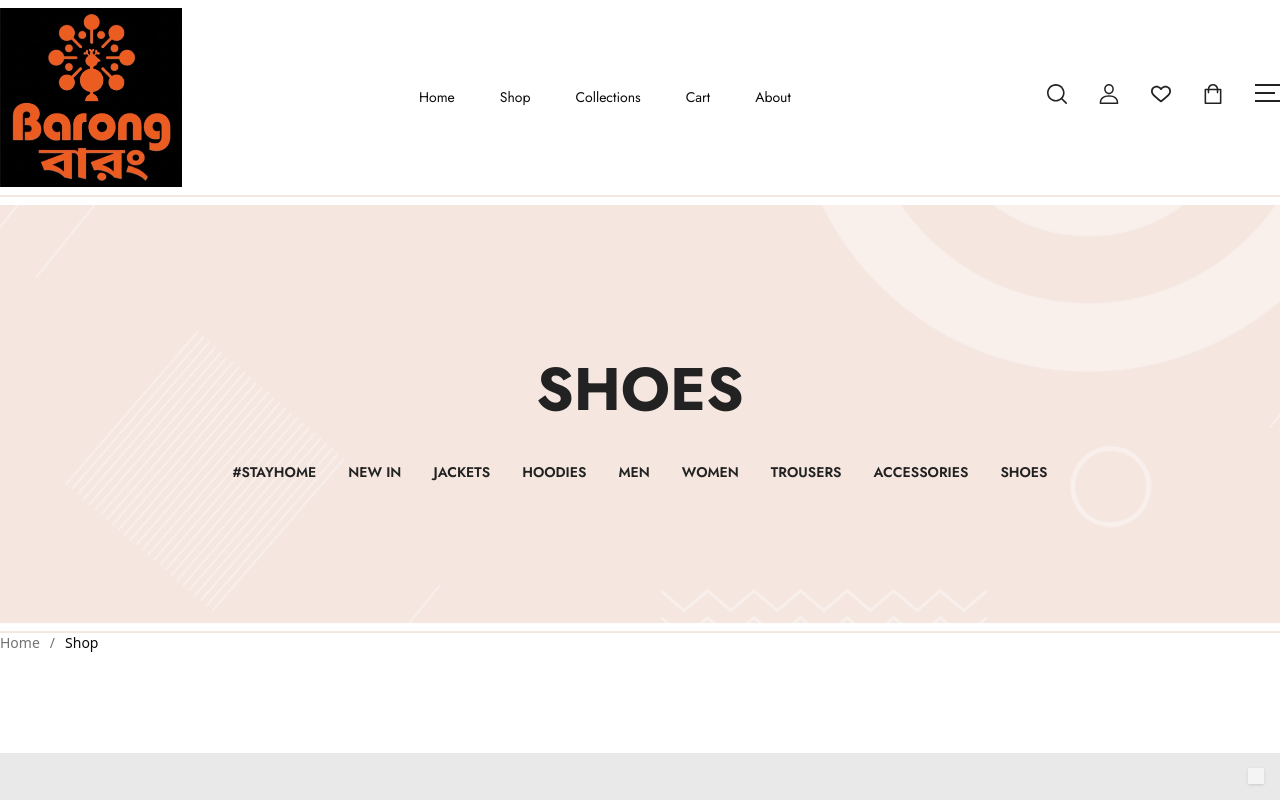
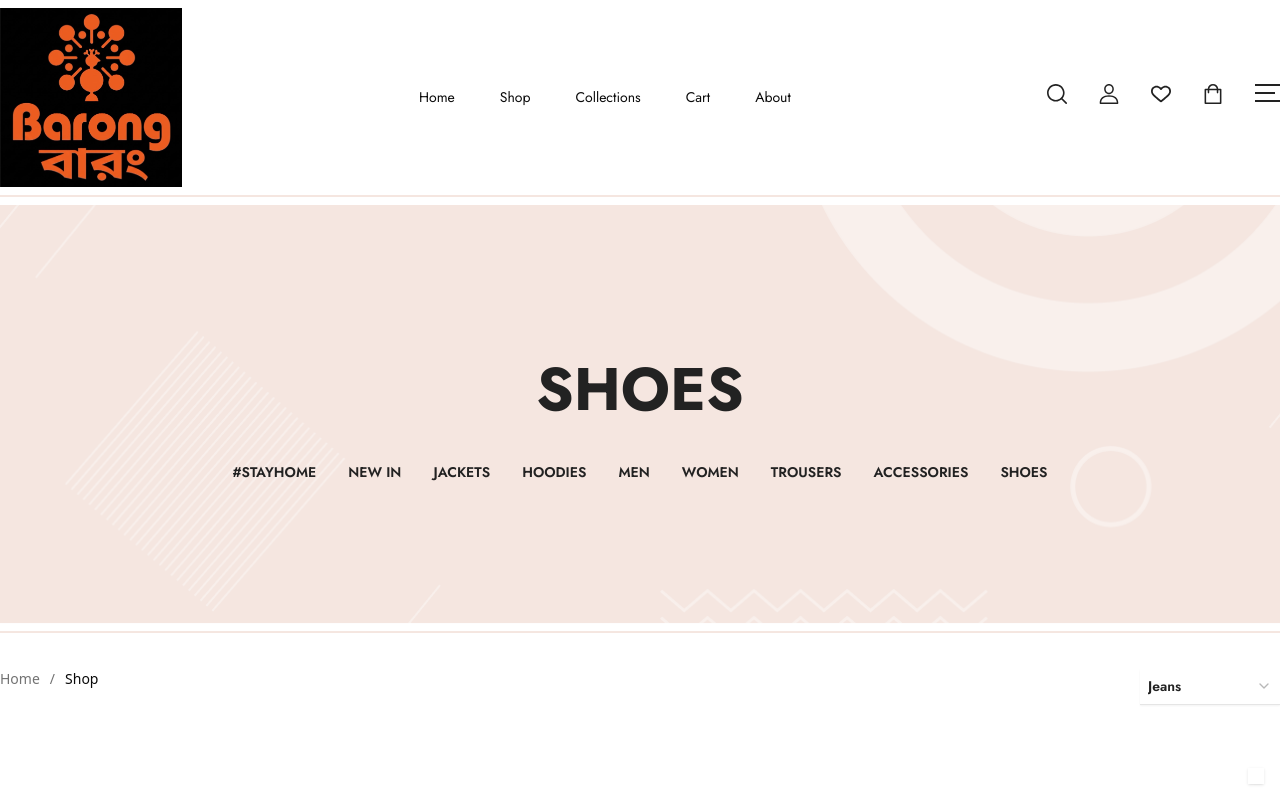
Before and after one commit to minhazulabidin/uomo, a Next.js app in the folder Client/: page /shop in a window 1280 px wide. Shown: the top 800 px of the page. Built offline with nearby package versions, Linux system fonts and the light colour scheme.

Commit message:
sorting done

```diff
--- a/Client/src/app/(root)/shop/page.jsx
+++ b/Client/src/app/(root)/shop/page.jsx
@@ -2,7 +2,8 @@ import React from "react";
 import shopBg from "../../../../public/images/shopBgImg.png";
 import Link from "next/link";
 import { Breadcrumbs } from "@/components/layouts/CommonLayout/Breadcrumbs";
-
+import Container from "@/components/layouts/Container";
+import ViewAndSort from "@/components/Shop/ViewAndSort";
 
 const page = () => {
   const shopNav = [
@@ -38,11 +39,14 @@ const page = () => {
           ))}
         </ul>
       </div>
-      <section>
+      <section className="mt-9">
         <aside></aside>
-        <div>
-          <Breadcrumbs />
-        </div>
+        <Container>
+          <div className="flex justify-between">
+            <Breadcrumbs />
+            <ViewAndSort />
+          </div>
+        </Container>
       </section>
     </main>
   );
--- /dev/null
+++ b/Client/src/components/Shop/ViewAndSort.jsx
@@ -0,0 +1,45 @@
+"use client"
+import React from 'react'
+import {
+  Select,
+  SelectContent,
+  SelectGroup,
+  SelectItem,
+  SelectLabel,
+  SelectTrigger,
+  SelectValue,
+} from "@/components/ui/select"
+
+const items = [
+  { label: "Jeans", value: "jeans" },
+  { label: "Jackets", value: "jackets" },
+  { label: "Sweatshirts", value: "sweatshirts" },
+  { label: "Shorts", value: "shorts" },
+  { label: "T-Shirts & Tops", value: "t-shirts-&-tops" },
+  { label: "Trousers", value: "trousers" },
+  { label: "Jumpers & Cardigans", value: "jumpers-&-cardigans" },
+]
+
+const ViewAndSort = () => {
+  return (
+    <div className='flex-1 flex justify-end'>
+      <Select defaultValue="jeans">
+        <SelectTrigger className="w-full max-w-35 border-t-0 border-x-0 border-b border-input rounded-none focus:ring-0 px-2 focus:ring-offset-0 focus-visible:ring-0 focus-visible:ring-offset-0 font-jost text-primary font-semibold">
+          <SelectValue placeholder="Select an item" />
+        </SelectTrigger>
+        <SelectContent>
+          <SelectGroup>
+            <SelectLabel>Items</SelectLabel>
+            {items.map((item) => (
+              <SelectItem key={item.value} value={item.value}>
+                {item.label}
+              </SelectItem>
+            ))}
+          </SelectGroup>
+        </SelectContent>
+      </Select>
+    </div>
+  )
+}
+
+export default ViewAndSort
--- /dev/null
+++ b/Client/src/components/ui/label.jsx
@@ -0,0 +1,23 @@
+"use client"
+
+import * as React from "react"
+import { Label as LabelPrimitive } from "radix-ui"
+
+import { cn } from "@/lib/utils"
+
+function Label({
+  className,
+  ...props
+}) {
+  return (
+    <LabelPrimitive.Root
+      data-slot="label"
+      className={cn(
+        "flex items-center gap-2 text-sm leading-none font-medium select-none group-data-[disabled=true]:pointer-events-none group-data-[disabled=true]:opacity-50 peer-disabled:cursor-not-allowed peer-disabled:opacity-50",
+        className
+      )}
+      {...props} />
+  );
+}
+
+export { Label }
--- /dev/null
+++ b/Client/src/components/ui/separator.jsx
@@ -0,0 +1,27 @@
+"use client"
+
+import * as React from "react"
+import { Separator as SeparatorPrimitive } from "radix-ui"
+
+import { cn } from "@/lib/utils"
+
+function Separator({
+  className,
+  orientation = "horizontal",
+  decorative = true,
+  ...props
+}) {
+  return (
+    <SeparatorPrimitive.Root
+      data-slot="separator"
+      decorative={decorative}
+      orientation={orientation}
+      className={cn(
+        "shrink-0 bg-border data-[orientation=horizontal]:h-px data-[orientation=horizontal]:w-full data-[orientation=vertical]:h-full data-[orientation=vertical]:w-px",
+        className
+      )}
+      {...props} />
+  );
+}
+
+export { Separator }
```
